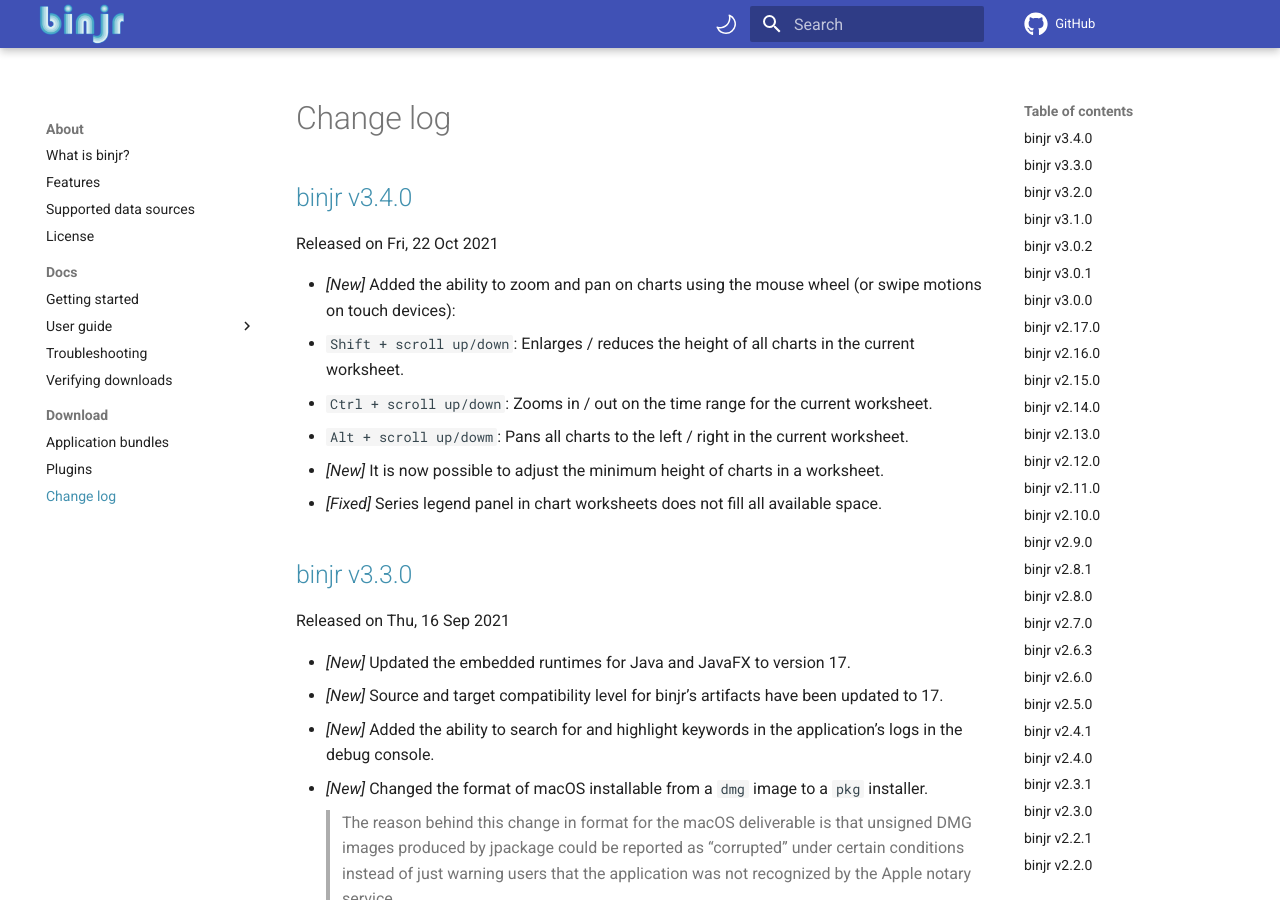
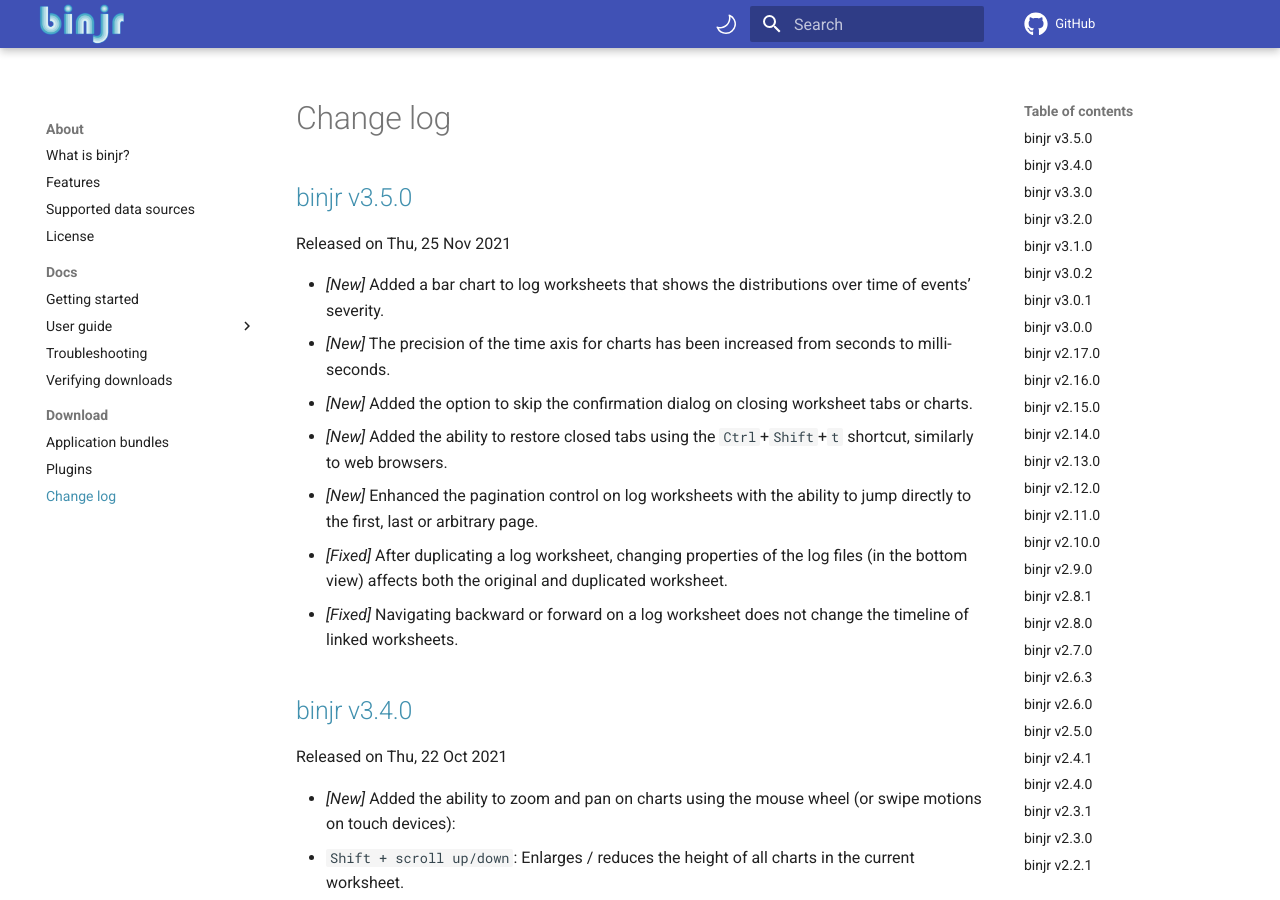
Before and after one commit to binjr/binjr.github.io, an MkDocs documentation site: the page built from docs/download/CHANGELOG.md, in a window 1280 px wide and 900 px high. Built offline with MkDocs 1.6.1 and Material for MkDocs 9.7.7, drawn with Linux system fonts in a browser that asks for light colours; comment, search, counter and statistics services are not loaded.

Commit message:
Release  v3.5.0

```diff
--- a/docs/download/CHANGELOG.md
+++ b/docs/download/CHANGELOG.md
@@ -1,7 +1,18 @@
 # Change log
 
+## [binjr v3.5.0](https://github.com/binjr/binjr/releases/tag/v3.5.0)
+Released on Thu, 25 Nov 2021
+
+* _[New]_ Added a bar chart to log worksheets that shows the distributions over time of events' severity.
+* _[New]_ The precision of the time axis for charts has been increased from seconds to milli-seconds.
+* _[New]_ Added the option to skip the confirmation dialog on closing worksheet tabs or charts.
+* _[New]_ Added the ability to restore closed tabs using the `Ctrl`+`Shift`+`t` shortcut, similarly to web browsers.
+* _[New]_ Enhanced the pagination control on log worksheets with the ability to jump directly to the first, last or arbitrary page.
+* _[Fixed]_ After duplicating a log worksheet, changing properties of the log files (in the bottom view) affects both the original and duplicated worksheet.
+* _[Fixed]_ Navigating backward or forward on a log worksheet does not change the timeline of linked worksheets.
+
 ## [binjr v3.4.0](https://github.com/binjr/binjr/releases/tag/v3.4.0)
-Released on Fri, 22 Oct 2021
+Released on Thu, 22 Oct 2021
 
 * _[New]_ Added the ability to zoom and pan on charts using the mouse wheel (or swipe motions on touch devices):
   * `Shift + scroll up/down`: Enlarges / reduces the height of all charts in the current worksheet.
```
Also changed, not shown: docs/download/latest_release.md (+8 -8 lines), 1 other file.
